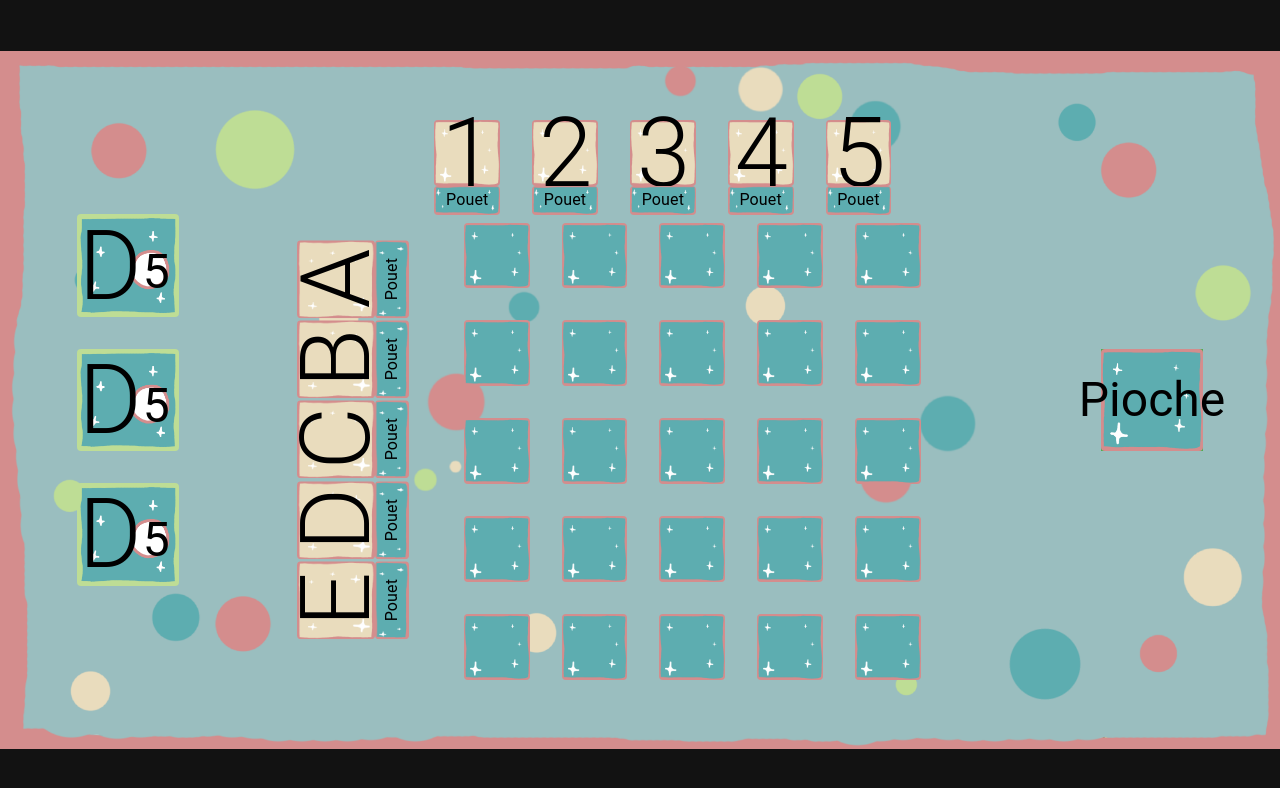
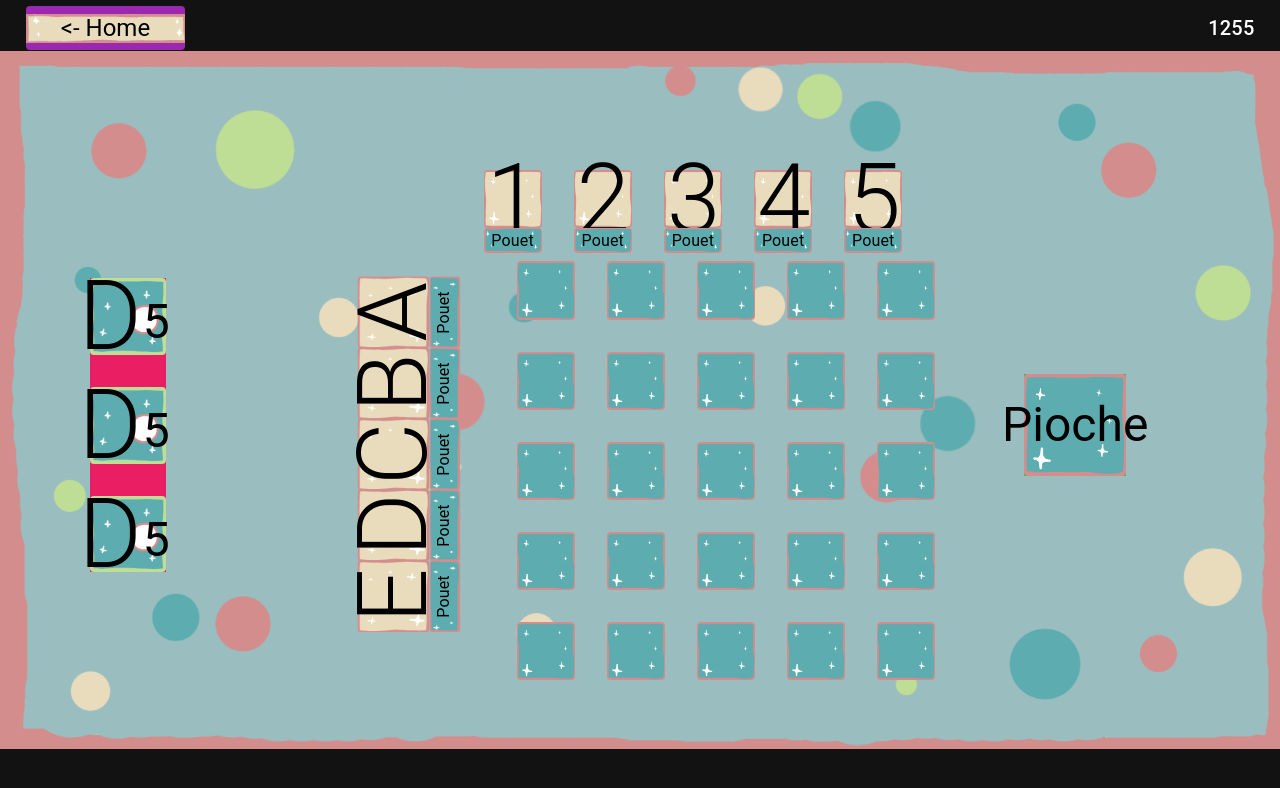
Before and after one commit to Jiihana/MotRigoloWeb, a React (Create React App) app in the folder motrigoloreact/client/: page /game in a window 1280 px wide. Shown: the top 788 px of the page. Built offline with nearby package versions, Linux system fonts and the light colour scheme; no server answers.

Commit message:
ajout back hom button + ui game

```diff
--- a/motrigoloreact/client/src/Application.tsx
+++ b/motrigoloreact/client/src/Application.tsx
@@ -1,10 +1,10 @@
 import React, { useContext, useEffect, useState } from 'react';
 import SocketContext from './contexts/SocketContext';
-import { ThemeProvider, createTheme, CssBaseline, Box, Switch } from '@mui/material';
+import { ThemeProvider, createTheme, CssBaseline, Box } from '@mui/material';
 import { themeOptions } from './Theme/Theme';
 import Accueil from './Pages/Accueil/Accueil';
 import GameLobby from './Pages/Game/GameLobby/GameLobby';
-import { BrowserRouter as Router, Route, Link, Routes } from 'react-router-dom';
+import { BrowserRouter as Router, Route, Routes } from 'react-router-dom';
 // import { SwitchRequest, SwitchResponse, SwitchMessage } from '../../common/socket_messages/switch';
 
 export interface IApplicationProps {}
@@ -32,8 +32,9 @@ const Application: React.FunctionComponent<IApplicationProps> = (props) => {
 
             <Router>
                 <Routes>
-                    <Route path="/" Component={Accueil} />
-                    <Route path="/game" Component={GameLobby} />
+                    <Route path="/" element={<Accueil />}></Route>
+
+                    <Route path="/game/" element={<GameLobby />}></Route>
                 </Routes>
             </Router>
         </ThemeProvider>
--- a/motrigoloreact/client/src/Pages/Accueil/Buttons/CreateGameButton.tsx
+++ b/motrigoloreact/client/src/Pages/Accueil/Buttons/CreateGameButton.tsx
@@ -1,27 +1,13 @@
 import { Box, Button, colors, Typography } from '@mui/material';
 import React from 'react';
+import { Link } from 'react-router-dom';
+import MenuButton from '../../Shared/MenuButton';
 
 interface CreateGameProps {
     // onClick: React.MouseEventHandler<HTMLButtonElement>;
 }
 const CreateGameButton = (props: CreateGameProps) => {
-    return (
-        <Button
-            // onClick={props.onClick}
-            sx={{
-                width: '100%',
-                height: '100%',
-                backgroundImage: 'url(/images/menuButton1.png)',
-                backgroundSize: 'contain',
-                backgroundPosition: 'center',
-                backgroundRepeat: 'no-repeat'
-            }}
-        >
-            <Typography variant="h3" color="black" textTransform="none">
-                Create game
-            </Typography>
-        </Button>
-    );
+    return <MenuButton text="Create game" buttonWidth="100%" textSize="h3" pageRedirection="/Game"></MenuButton>;
 };
 
 export default CreateGameButton;
--- a/motrigoloreact/client/src/Pages/Accueil/Buttons/JoinGameButton.tsx
+++ b/motrigoloreact/client/src/Pages/Accueil/Buttons/JoinGameButton.tsx
@@ -1,5 +1,6 @@
 import React from 'react';
 import { Box, Button, colors, Stack, TextField, Typography } from '@mui/material';
+import MenuButton from '../../Shared/MenuButton';
 
 interface JoinGameProps {
     // onClick: React.MouseEventHandler<HTMLButtonElement>;
@@ -17,30 +18,16 @@ const JoinGameButton = (props: JoinGameProps) => {
             }}
             spacing={4}
         >
-            <Button
-                // onClick={props.onClick}
-                sx={{
-                    width: '60%',
-                    height: '100%',
-                    backgroundImage: 'url(/images/menuButton1.png)',
-                    backgroundSize: 'contain',
-                    backgroundPosition: 'center',
-                    backgroundRepeat: 'no-repeat'
-                }}
-            >
-                <Typography variant="h3" color="black" textTransform="none">
-                    Join game -{'>'}
-                </Typography>
-            </Button>
+            <MenuButton text="Join game ->" buttonWidth="60%" textSize="h3" pageRedirection="/"></MenuButton>
             <Box
                 display="flex"
                 sx={{
-                    backgroundImage: 'url(/images/menuButton1.png)',
-                    backgroundSize: 'cover',
+                    backgroundImage: 'url(/images/cardWord.png)',
+                    backgroundSize: 'contain',
                     backgroundPosition: 'center',
                     backgroundRepeat: 'no-repeat',
                     height: 'auto',
-                    width: '30%'
+                    width: '25%'
                 }}
             >
                 <TextField
@@ -48,8 +35,8 @@ const JoinGameButton = (props: JoinGameProps) => {
                     placeholder="Game code"
                     variant="standard"
                     margin="normal"
-                    inputProps={{ maxLength: 4, style: { fontSize: 40, textAlign: 'center' } }}
-                    InputLabelProps={{ style: { fontSize: 40 } }}
+                    inputProps={{ maxLength: 4, style: { fontSize: 30, textAlign: 'center' } }}
+                    InputLabelProps={{ style: { fontSize: 30 } }}
                     sx={{ input: { color: 'black' }, width: '100%', height: '100%', paddingTop: '2%' }}
                     InputProps={{
                         disableUnderline: true // Désactive le trait par défaut si vous souhaitez personnaliser entièrement le trait
--- a/motrigoloreact/client/src/Pages/Game/Cards/CardInventory/CardInventory.tsx
+++ b/motrigoloreact/client/src/Pages/Game/Cards/CardInventory/CardInventory.tsx
@@ -4,7 +4,7 @@ import CardIndexStatique from '../CardIndex/CardIndexStatique';
 
 const CardInventory = () => {
     return (
-        <Stack spacing={4} sx={{ height: 'auto', width: '40%' }}>
+        <Stack spacing={4} sx={{ height: 'auto', width: '30%', backgroundColor: colors.pink[500] }}>
             <CardIndexStatique indexNumber={5} indexLetter="D"></CardIndexStatique>
             <CardIndexStatique indexNumber={5} indexLetter="D"></CardIndexStatique>
             <CardIndexStatique indexNumber={5} indexLetter="D"></CardIndexStatique>
--- a/motrigoloreact/client/src/Pages/Game/Cards/CardWithText/CardWithText.tsx
+++ b/motrigoloreact/client/src/Pages/Game/Cards/CardWithText/CardWithText.tsx
@@ -1,6 +1,4 @@
-import { Avatar, Box, colors, Typography, TypographyPropsVariantOverrides } from '@mui/material';
-
-type TypographyVariant = 'h1' | 'h2' | 'h3' | 'h4' | 'h5' | 'h6' | 'subtitle1' | 'subtitle2' | 'body1' | 'body2' | 'caption' | 'overline' | 'inherit';
+import { Avatar, Box, colors, Typography, TypographyPropsVariantOverrides, TypographyVariant } from '@mui/material';
 
 export interface CardGridInterface {
     cardText: string;
--- a/motrigoloreact/client/src/Pages/Game/GameLobby/GameLobby.tsx
+++ b/motrigoloreact/client/src/Pages/Game/GameLobby/GameLobby.tsx
@@ -4,6 +4,7 @@ import GameSettings from '../../../Settings/GameSettings';
 import { Box, colors, Stack } from '@mui/material';
 import CardPioche from '../Cards/CardPioche/CardPioche';
 import CardInventory from '../Cards/CardInventory/CardInventory';
+import BackButtonHeader from '../GameLobbyHeader';
 
 const gameSettings = new GameSettings();
 
@@ -24,6 +25,16 @@ const GameLobby = () => {
             }}
         >
             <Stack
+                direction="column"
+                sx={{
+                    justifyItems: 'center',
+                    alignItems: 'center',
+                    height: '100%',
+                    width: '100%'
+                }}
+            >
+                <BackButtonHeader />
+                <Stack
                     direction="row"
                     display="flex"
                     sx={{
@@ -33,7 +44,8 @@ const GameLobby = () => {
                         width: '100%'
                     }}
                 >
-                <Box
+                    <Stack
+                        direction="column"
                         display="flex"
                         sx={{
                             height: '100%',
@@ -42,16 +54,26 @@ const GameLobby = () => {
                             justifyContent: 'center'
                         }}
                     >
+                        <Box
+                            display="flex"
+                            sx={{
+                                height: '100%',
+                                width: '100%',
+                                alignItems: 'center',
+                                justifyContent: 'center'
+                            }}
+                        >
                             <CardInventory></CardInventory>
                         </Box>
-
+                    </Stack>
                     <Box
                         display="flex"
                         sx={{
                             height: '100%',
                             width: '60%',
                             justifyContent: 'center',
-                        alignItems: 'center'
+                            alignItems: 'center',
+                            paddingLeft: '5%'
                         }}
                     >
                         <GameGrid numberOfCardPerRow={gameSettings.nombreCartesParRangees} />
@@ -60,7 +82,6 @@ const GameLobby = () => {
                     <Box
                         display="flex"
                         sx={{
-                        justifyContent: 'center',
                             alignItems: 'center',
                             height: '100%',
                             width: '20%'
@@ -69,6 +90,7 @@ const GameLobby = () => {
                         <CardPioche></CardPioche>
                     </Box>
                 </Stack>
+            </Stack>
         </Box>
     );
 };
--- /dev/null
+++ b/motrigoloreact/client/src/Pages/Game/GameLobbyHeader.tsx
@@ -0,0 +1,28 @@
+import React, { useState } from 'react';
+import { Box, Button, colors, Stack, Typography } from '@mui/material';
+import MenuButton from '../Shared/MenuButton';
+
+const GameLobbyHeader = () => {
+    return (
+        <Stack
+            display="flex"
+            direction="row"
+            spacing={0}
+            sx={{
+                height: 'auto',
+                width: '100%',
+                alignItems: 'center',
+                justifyContent: 'space-between',
+                paddingLeft: '2%',
+                paddingRight: '2%',
+                paddingTop: '0.5%'
+            }}
+        >
+            <MenuButton text="<- Home" buttonWidth="13%" textSize="h5" pageRedirection="/"></MenuButton>
+            <Typography variant="h6" sx={{ color: 'white' }}>
+                1255
+            </Typography>
+        </Stack>
+    );
+};
+export default GameLobbyHeader;
--- /dev/null
+++ b/motrigoloreact/client/src/Pages/Shared/MenuButton.tsx
@@ -0,0 +1,35 @@
+import { Box, Button, colors, Typography, TypographyVariant } from '@mui/material';
+import React from 'react';
+import { Link } from 'react-router-dom';
+
+interface MenuButtonProps {
+    // onClick: React.MouseEventHandler<HTMLButtonElement>;
+    text: string;
+    buttonWidth: string;
+    textSize: TypographyVariant;
+    pageRedirection: string;
+}
+const MenuButton = (props: MenuButtonProps) => {
+    return (
+        <Button
+            // onClick={props.onClick}
+            sx={{
+                width: props.buttonWidth,
+                height: '100%',
+                backgroundImage: 'url(/images/menuButton1.png)',
+                backgroundSize: 'contain',
+                backgroundPosition: 'center',
+                backgroundRepeat: 'no-repeat',
+                backgroundColor: colors.purple[500]
+            }}
+            component={Link}
+            to={props.pageRedirection}
+        >
+            <Typography variant={props.textSize} color="black" textTransform="none">
+                {props.text}
+            </Typography>
+        </Button>
+    );
+};
+
+export default MenuButton;
```
Also changed, not shown: motrigoloreact/client/src/Pages/Accueil/Accueil.tsx (+6 -1 lines), motrigoloreact/client/public/images/MenuButton1.png. Lines whose indentation alone changed are shown as unchanged.
